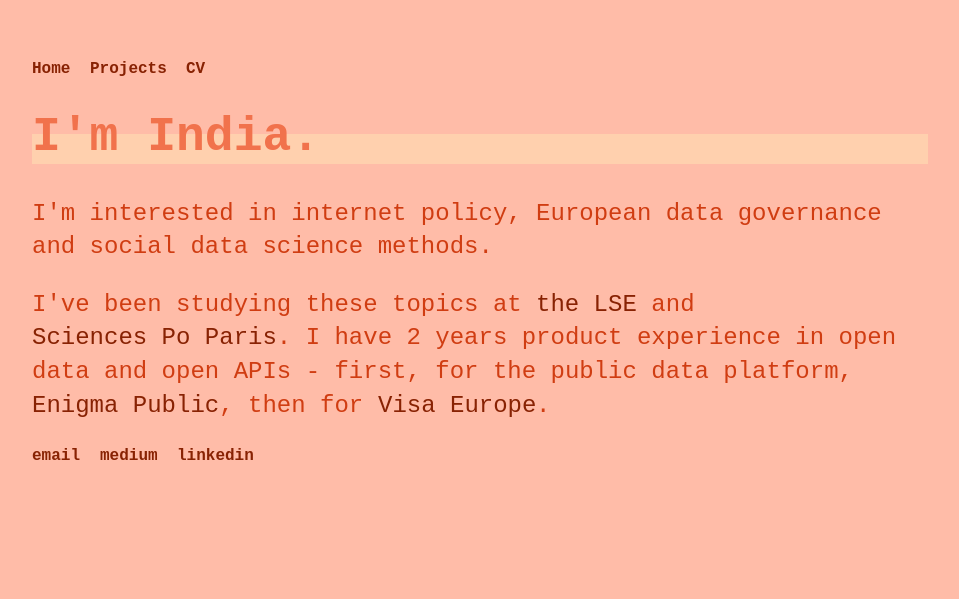
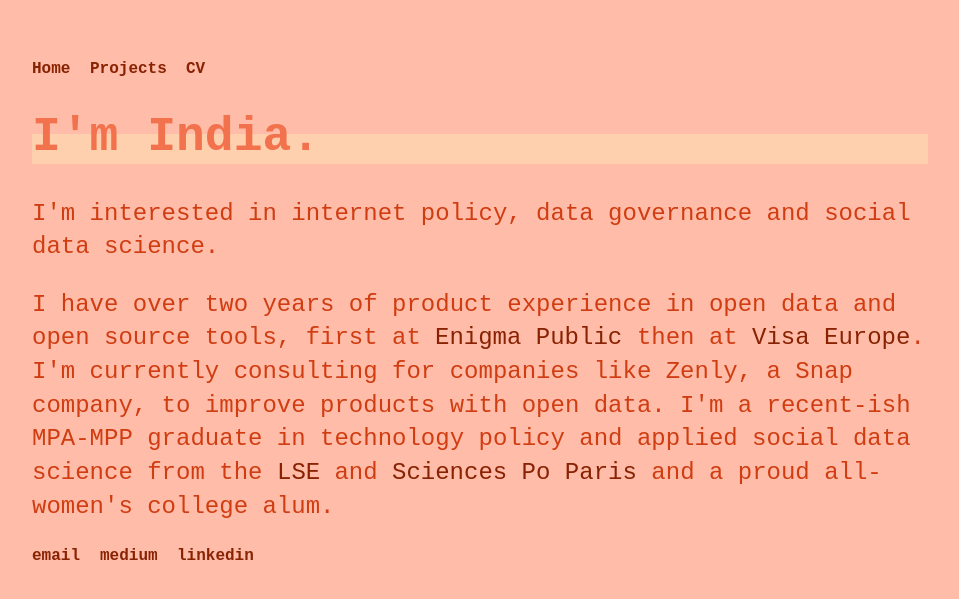
Before and after one commit to india-kerle/indy-web, a Jekyll site: the page built from index.html, in a window 1280 px wide. Shown: the top 599 px of the page, without its empty margins (160-1119 px from the left). Built offline with Jekyll 4.4.1, drawn with Linux system fonts in a browser that asks for light colours.

Commit message:
updated bio

```diff
--- a/index.html
+++ b/index.html
@@ -15,6 +15,8 @@ title: Hello! It's India
 
 <div class="blurb">
 	<h1>I'm India.</h1>
-	<p>I'm interested in internet policy, European data governance and social data science methods.</p>
-	<p>I've been studying these topics at <a href="http://www.lse.ac.uk/school-of-public-policy" target = "_blank" class = "hvr-skew-forward">the LSE</a> and <a href="https://www.sciencespo.fr/public/en/content/digital-new-technology-and-public-policy.html" target = "_blank" class = "hvr-skew-forward">Sciences Po Paris</a>. I have 2 years product experience in open data and open APIs - first, for the public data platform, <a href="https://en.wikipedia.org/wiki/Enigma_(company)#Enigma_Public" target = "_blank" class = "hvr-skew-forward">Enigma Public</a>, then for <a href="https://developer.visa.com/" target = "_blank" class = "hvr-skew-forward">Visa Europe</a>.
+	<p>I'm interested in internet policy, data governance and social data science.</p>
+	<p>
+		I have over two years of product experience in open data and open source tools, first at <a href="https://en.wikipedia.org/wiki/Enigma_(company)#Enigma_Public" target = "_blank" class = "hvr-skew-forward">Enigma Public</a> then at <a href="https://developer.visa.com/" target = "_blank" class = "hvr-skew-forward">Visa Europe</a>. I'm currently consulting for companies like Zenly, a Snap company, to improve products with open data. I'm a recent-ish MPA-MPP graduate in technology policy and applied social data science from the <a href="http://www.lse.ac.uk/school-of-public-policy" target = "_blank" class = "hvr-skew-forward">LSE</a> and <a href="https://www.sciencespo.fr/public/en/content/digital-new-technology-and-public-policy.html" target = "_blank" class = "hvr-skew-forward">Sciences Po Paris</a> and a proud all-women's college alum.
+	</p>
 </div><!-- /.blurb -->
```
